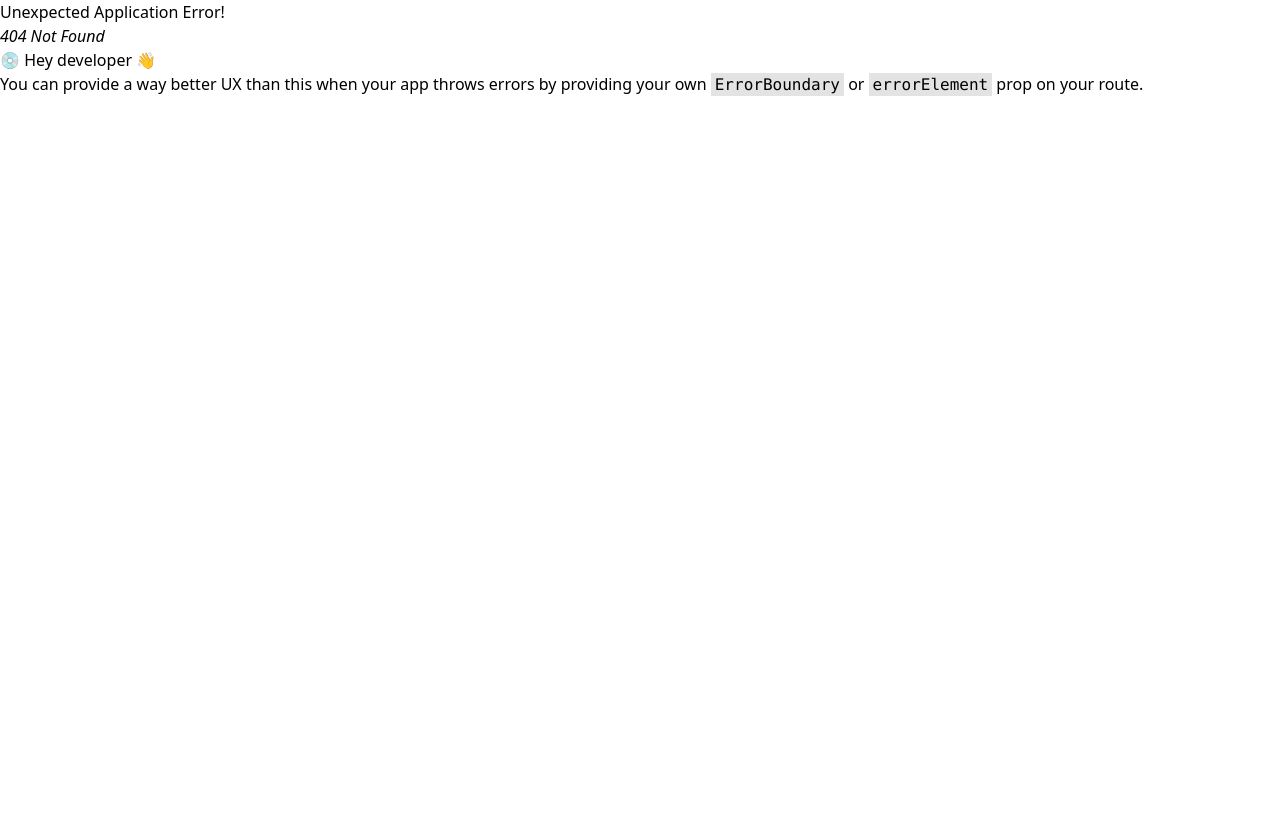
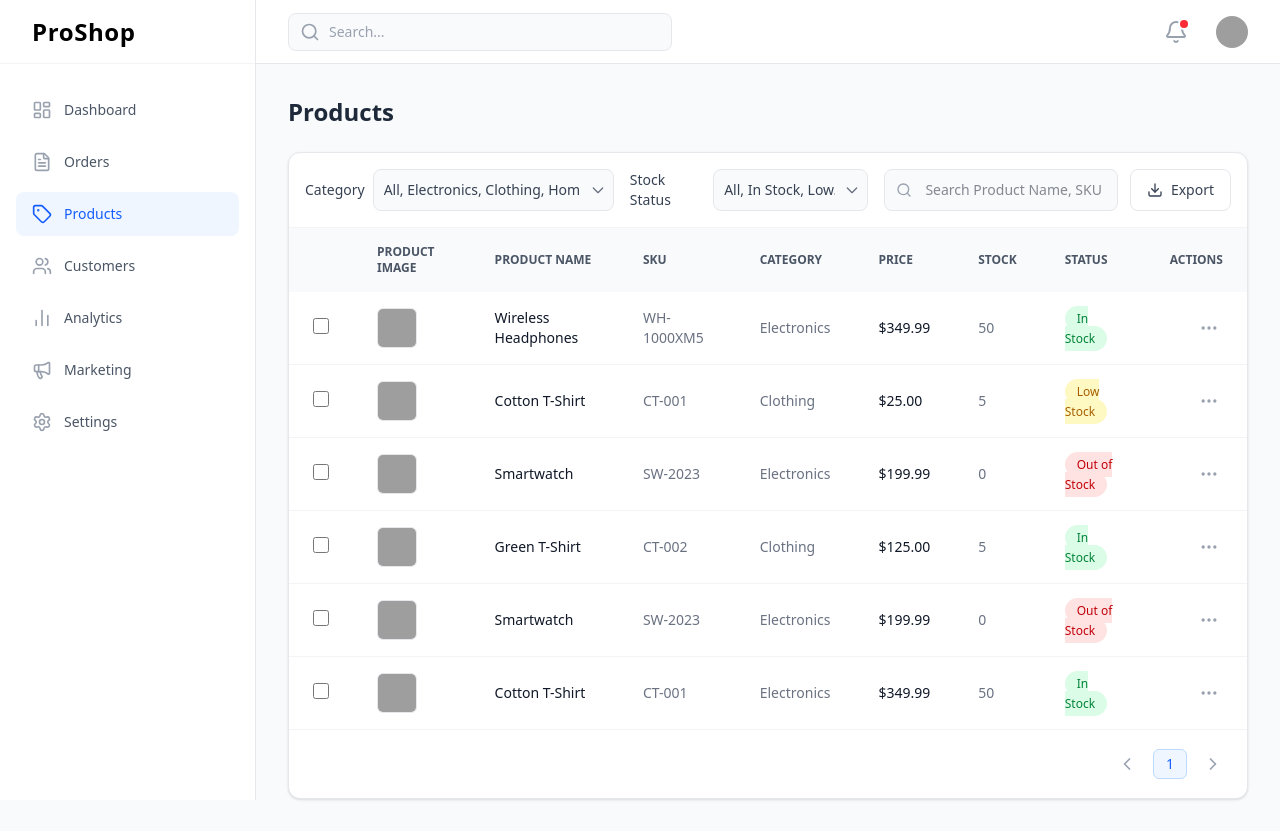
Before and after one commit to EMCSquare12/e-commerce-project, a React (Vite) app in the folder pro-ecommerce/frontend-admin/: page /admin/products in a window 1280 px wide. Before the commit this address had no page. Before the commit the page ends 800 px from the top, so only its background shows below. Built offline with nearby package versions, Linux system fonts and the light colour scheme; grey boxes are pictures that could not be loaded.

Commit message:
Feat: ProductsScreen with dummy details

```diff
--- a/pro-ecommerce/frontend-admin/src/main.jsx
+++ b/pro-ecommerce/frontend-admin/src/main.jsx
@@ -10,12 +10,14 @@ import {
 } from "react-router-dom";
 import DashboardScreen from "./screen/DashboardScreen.jsx";
 import OrdersScreen from "./screen/OrdersScreen.jsx";
+import ProductsScreen from "./screen/ProductsScreen.jsx";
 
 const router = createBrowserRouter(
   createRoutesFromElements(
     <Route path="/" element={<App />}>
       <Route index={true} path="/admin" element={<DashboardScreen />} />
       <Route index={true} path="/admin/orders" element={<OrdersScreen />} />
+      <Route index={true} path="/admin/products" element={<ProductsScreen />} />
     </Route>
   )
 );
--- a/pro-ecommerce/frontend-admin/src/screen/OrdersScreen.jsx
+++ b/pro-ecommerce/frontend-admin/src/screen/OrdersScreen.jsx
@@ -1,79 +1,78 @@
 import { useState } from "react";
 import {
   Search,
-  Filter,
   Download,
-  Eye,
   MoreHorizontal,
   ChevronLeft,
   ChevronRight,
+  ChevronDown,
 } from "lucide-react";
 
 const OrdersScreen = () => {
-  // 1. Mock Data (Expanded for the full list)
-  const allOrders = [
+  // 1. Mock Data matching your "Orders" image
+  const orders = [
     {
-      id: "9000000355a06087",
-      customer: "Alex Johnson",
-      date: "2023-03-22",
-      status: "Shipping",
-      revenue: "Rs 33,665.08",
-      paymentStatus: "Complete",
+      id: "#90001",
+      customer: "John Doe",
+      date: "2023-03-23",
+      total: "$120.50",
+      status: "Pending",
     },
     {
-      id: "9000000355a06004",
-      customer: "Maria Garcia",
+      id: "#90002",
+      customer: "Jane Smith",
       date: "2023-03-22",
-      status: "Processing",
-      revenue: "Rs 48,824.76",
-      paymentStatus: "Complete",
+      total: "$450.00",
+      status: "Shipped",
     },
     {
-      id: "9000000355a06093",
-      customer: "James Smith",
-      date: "2023-03-22",
+      id: "#90003",
+      customer: "Bob Johnson",
+      date: "2023-03-21",
+      total: "$89.99",
       status: "Delivered",
-      revenue: "Rs 59,281.39",
-      paymentStatus: "Complete",
     },
     {
-      id: "9000000355a06021",
-      customer: "Linda Wilson",
-      date: "2023-03-21",
-      status: "Cancelled",
-      revenue: "Rs 12,400.00",
-      paymentStatus: "Refunded",
+      id: "#90004",
+      customer: "John Doe",
+      date: "2023-03-20",
+      total: "$120.50",
+      status: "Pending",
     },
     {
-      id: "9000000355a06033",
-      customer: "Robert Brown",
-      date: "2023-03-21",
-      status: "Shipping",
-      revenue: "Rs 22,150.50",
-      paymentStatus: "Pending",
+      id: "#90005",
+      customer: "Jane Smith",
+      date: "2023-03-20",
+      total: "$450.00",
+      status: "Shipped",
     },
     {
-      id: "9000000355a06045",
-      customer: "Michael Davis",
-      date: "2023-03-20",
+      id: "#90006",
+      customer: "Jane Smith",
+      date: "2023-03-19",
+      total: "$150.00",
       status: "Delivered",
-      revenue: "Rs 8,900.00",
-      paymentStatus: "Complete",
+    },
+    {
+      id: "#90007",
+      customer: "Bob Johnson",
+      date: "2023-03-18",
+      total: "$120.50",
+      status: "Delivered",
     },
   ];
 
-  // 2. State for filters (Basic implementation)
-  const [searchTerm, setSearchTerm] = useState("");
-
-  // Helper to choose badge color based on status
+  // Helper function for status badge styling
   const getStatusColor = (status) => {
     switch (status) {
-      case "Complete":
-        return "bg-green-100 text-green-700";
       case "Pending":
-        return "bg-yellow-100 text-yellow-700";
-      case "Refunded":
-        return "bg-red-100 text-red-700";
+        return "bg-yellow-100 text-yellow-700 border border-yellow-200";
+      case "Shipped":
+        return "bg-blue-100 text-blue-700 border border-blue-200";
+      case "Delivered":
+        return "bg-green-100 text-green-700 border border-green-200";
+      case "Cancelled":
+        return "bg-red-100 text-red-700 border border-red-200";
       default:
         return "bg-gray-100 text-gray-700";
     }
@@ -81,112 +80,110 @@ const OrdersScreen = () => {
 
   return (
     <div className="space-y-6">
-      {/* --- Header Section --- */}
-      <div className="flex flex-col items-start justify-between gap-4 sm:flex-row sm:items-center">
-        <div>
-          <h1 className="text-2xl font-bold text-gray-800">Orders</h1>
-          <p className="text-sm text-gray-500">
-            Manage and track all your customer orders.
-          </p>
-        </div>
-        <div className="flex gap-3">
-          <button className="flex items-center gap-2 px-4 py-2 text-gray-600 transition-colors bg-white border border-gray-200 rounded-lg hover:bg-gray-50">
-            <Download className="w-4 h-4" />
-            <span>Export</span>
-          </button>
-          <button className="flex items-center gap-2 px-4 py-2 text-white transition-colors bg-blue-600 rounded-lg hover:bg-blue-700">
-            <span>+ Create Order</span>
-          </button>
-        </div>
+      {/* --- Page Title --- */}
+      <div className="flex items-center justify-between">
+        <h1 className="text-2xl font-bold text-gray-800">Orders</h1>
       </div>
 
-      {/* --- Filters & Search Bar --- */}
-      <div className="flex flex-col items-center justify-between gap-4 p-4 bg-white border border-gray-200 shadow-sm rounded-xl sm:flex-row">
-        {/* Search */}
-        <div className="relative w-full sm:w-96">
-          <div className="absolute inset-y-0 left-0 flex items-center pl-3 pointer-events-none">
-            <Search className="w-5 h-5 text-gray-400" />
+      {/* --- Main Content Card --- */}
+      <div className="bg-white border border-gray-200 shadow-sm rounded-xl">
+        {/* --- Toolbar Section (Filters & Search) --- */}
+        <div className="flex flex-col justify-between gap-4 p-4 border-b border-gray-100 lg:flex-row lg:items-center">
+          {/* Left Side: Filter Dropdowns */}
+          <div className="flex flex-col gap-4 sm:flex-row">
+            {/* Status Filter */}
+            <div className="flex items-center gap-2">
+              <span className="text-sm font-medium text-gray-700">Status</span>
+              <div className="relative">
+                <select className="appearance-none bg-gray-50 border border-gray-200 text-gray-700 text-sm rounded-lg focus:ring-blue-500 focus:border-blue-500 block w-full p-2.5 pr-8">
+                  <option>All, Pending, Shipped, Delivered...</option>
+                  <option>Pending</option>
+                  <option>Shipped</option>
+                  <option>Delivered</option>
+                  <option>Cancelled</option>
+                </select>
+                <ChevronDown className="absolute w-4 h-4 text-gray-500 pointer-events-none right-2 top-3" />
+              </div>
+            </div>
+
+            {/* Date Range Filter */}
+            <div className="flex items-center gap-2">
+              <div className="relative">
+                <select className="appearance-none bg-gray-50 border border-gray-200 text-gray-700 text-sm rounded-lg focus:ring-blue-500 focus:border-blue-500 block w-full p-2.5 pr-8">
+                  <option>Date Range</option>
+                  <option>Last 7 Days</option>
+                  <option>Last 30 Days</option>
+                  <option>This Month</option>
+                </select>
+                <ChevronDown className="absolute w-4 h-4 text-gray-500 pointer-events-none right-2 top-3" />
+              </div>
+            </div>
           </div>
-          <input
-            type="text"
-            placeholder="Search by Order ID or Customer..."
-            className="block w-full py-2 pl-10 pr-3 text-gray-900 placeholder-gray-400 border border-gray-200 rounded-lg bg-gray-50 focus:outline-none focus:ring-1 focus:ring-blue-500 focus:border-blue-500 sm:text-sm"
-            value={searchTerm}
-            onChange={(e) => setSearchTerm(e.target.value)}
-          />
+
+          {/* Right Side: Search & Export */}
+          <div className="flex flex-col gap-3 sm:flex-row">
+            <div className="relative w-full sm:w-64">
+              <div className="absolute inset-y-0 left-0 flex items-center pl-3 pointer-events-none">
+                <Search className="w-4 h-4 text-gray-400" />
+              </div>
+              <input
+                type="text"
+                className="bg-gray-50 border border-gray-200 text-gray-900 text-sm rounded-lg focus:ring-blue-500 focus:border-blue-500 block w-full pl-10 p-2.5"
+                placeholder="Order ID, Customer Name"
+              />
+            </div>
+
+            <button className="flex items-center justify-center gap-2 px-4 py-2.5 bg-white border border-gray-200 text-gray-700 text-sm font-medium rounded-lg hover:bg-gray-50 hover:text-gray-900 transition-colors">
+              <Download className="w-4 h-4" />
+              Export
+            </button>
+          </div>
         </div>
 
-        {/* Filters */}
-        <div className="flex items-center w-full gap-3 sm:w-auto">
-          <button className="flex items-center gap-2 px-4 py-2 text-gray-600 border border-gray-200 rounded-lg bg-gray-50 hover:bg-gray-100">
-            <Filter className="w-4 h-4" />
-            <span>Filter</span>
-          </button>
-          <select className="px-4 py-2 text-gray-600 border border-gray-200 rounded-lg outline-none bg-gray-50">
-            <option>Status: All</option>
-            <option>Complete</option>
-            <option>Pending</option>
-            <option>Refunded</option>
-          </select>
-        </div>
-      </div>
-
-      {/* --- Orders Table --- */}
-      <div className="overflow-hidden bg-white border border-gray-200 shadow-sm rounded-xl">
+        {/* --- Table Section --- */}
         <div className="overflow-x-auto">
-          <table className="w-full text-left">
-            <thead className="text-sm text-gray-500 border-b border-gray-100 bg-gray-50">
+          <table className="w-full text-left border-collapse">
+            <thead className="text-xs font-semibold text-gray-600 uppercase bg-gray-50">
               <tr>
-                <th className="w-10 px-6 py-4 font-medium">
-                  <input type="checkbox" className="border-gray-300 rounded" />
-                </th>
-                <th className="px-6 py-4 font-medium">Order ID</th>
-                <th className="px-6 py-4 font-medium">Customer</th>
-                <th className="px-6 py-4 font-medium">Date</th>
-                <th className="px-6 py-4 font-medium">Shipping Status</th>
-                <th className="px-6 py-4 font-medium">Revenue</th>
-                <th className="px-6 py-4 font-medium">Payment</th>
-                <th className="px-6 py-4 font-medium text-right">Actions</th>
+                <th className="w-10 px-6 py-4">Select</th>
+                <th className="px-6 py-4">Order ID</th>
+                <th className="px-6 py-4">Customer</th>
+                <th className="px-6 py-4">Date</th>
+                <th className="px-6 py-4">Total</th>
+                <th className="px-6 py-4">Status</th>
+                <th className="px-6 py-4 text-right">Actions</th>
               </tr>
             </thead>
-            <tbody className="divide-y divide-gray-100">
-              {allOrders.map((order) => (
-                <tr
-                  key={order.id}
-                  className="transition-colors hover:bg-gray-50 group"
-                >
+            <tbody className="text-sm divide-y divide-gray-100">
+              {orders.map((order, index) => (
+                <tr key={index} className="transition-colors hover:bg-gray-50">
                   <td className="px-6 py-4">
                     <input
                       type="checkbox"
-                      className="border-gray-300 rounded"
+                      className="w-4 h-4 text-blue-600 bg-gray-100 border-gray-300 rounded focus:ring-blue-500"
                     />
                   </td>
-                  <td className="px-6 py-4 font-medium text-gray-800">
-                    {order.id}
+                  <td className="px-6 py-4 font-medium text-gray-900">
+                    Order {order.id}
                   </td>
-                  <td className="px-6 py-4 text-gray-600">{order.customer}</td>
+                  <td className="px-6 py-4 font-medium text-gray-700">
+                    {order.customer}
+                  </td>
                   <td className="px-6 py-4 text-gray-500">{order.date}</td>
-                  <td className="px-6 py-4 text-gray-800">{order.status}</td>
-                  <td className="px-6 py-4 font-medium text-gray-800">
-                    {order.revenue}
+                  <td className="px-6 py-4 font-medium text-gray-900">
+                    {order.total}
                   </td>
                   <td className="px-6 py-4">
                     <span
-                      className={`px-3 py-1 rounded-full text-xs font-semibold ${getStatusColor(
-                        order.paymentStatus
+                      className={`px-3 py-1 rounded-full text-xs font-medium ${getStatusColor(
+                        order.status
                       )}`}
                     >
-                      {order.paymentStatus}
+                      {order.status}
                     </span>
                   </td>
-                  <td className="flex justify-end gap-2 px-6 py-4 text-right transition-opacity opacity-0 group-hover:opacity-100">
-                    <button
-                      className="p-2 text-gray-400 rounded-lg hover:text-blue-600 hover:bg-blue-50"
-                      title="View Details"
-                    >
-                      <Eye className="w-5 h-5" />
-                    </button>
-                    <button className="p-2 text-gray-400 rounded-lg hover:text-gray-600 hover:bg-gray-100">
+                  <td className="px-6 py-4 text-right">
+                    <button className="p-1 text-gray-400 rounded-md hover:text-gray-600 hover:bg-gray-100">
                       <MoreHorizontal className="w-5 h-5" />
                     </button>
                   </td>
@@ -196,17 +193,19 @@ const OrdersScreen = () => {
           </table>
         </div>
 
-        {/* --- Pagination --- */}
-        <div className="flex items-center justify-between px-6 py-4 border-t border-gray-100">
-          <p className="text-sm text-gray-500">Showing 1 to 6 of 50 entries</p>
-          <div className="flex gap-2">
-            <button className="p-2 border border-gray-200 rounded-lg hover:bg-gray-50 disabled:opacity-50">
-              <ChevronLeft className="w-4 h-4 text-gray-600" />
-            </button>
-            <button className="p-2 border border-gray-200 rounded-lg hover:bg-gray-50">
-              <ChevronRight className="w-4 h-4 text-gray-600" />
-            </button>
-          </div>
+        {/* --- Pagination Footer --- */}
+        <div className="flex items-center justify-end gap-2 p-4 border-t border-gray-100">
+          <button className="p-2 text-gray-400 rounded-lg hover:text-gray-600 hover:bg-gray-100 disabled:opacity-50">
+            <ChevronLeft className="w-5 h-5" />
+          </button>
+
+          <button className="px-3 py-1 text-sm font-medium text-blue-600 border border-blue-200 rounded-md bg-blue-50">
+            1
+          </button>
+
+          <button className="p-2 text-gray-400 rounded-lg hover:text-gray-600 hover:bg-gray-100">
+            <ChevronRight className="w-5 h-5" />
+          </button>
         </div>
       </div>
     </div>
--- /dev/null
+++ b/pro-ecommerce/frontend-admin/src/screen/ProductsScreen.jsx
@@ -0,0 +1,232 @@
+import { useState } from 'react';
+import {
+  Search,
+  Download,
+  MoreHorizontal,
+  ChevronLeft,
+  ChevronRight,
+  Filter
+} from 'lucide-react';
+
+const ProductsScreen = () => {
+  // 1. Mock Data matching your image
+  const products = [
+    {
+      id: 1,
+      image: 'https://images.unsplash.com/photo-1505740420928-5e560c06d30e?w=100&q=80', // Headphones
+      name: 'Wireless Headphones',
+      sku: 'WH-1000XM5',
+      category: 'Electronics',
+      price: '$349.99',
+      stock: 50,
+      status: 'In Stock'
+    },
+    {
+      id: 2,
+      image: 'https://images.unsplash.com/photo-1521572163474-6864f9cf17ab?w=100&q=80', // T-Shirt
+      name: 'Cotton T-Shirt',
+      sku: 'CT-001',
+      category: 'Clothing',
+      price: '$25.00',
+      stock: 5,
+      status: 'Low Stock'
+    },
+    {
+      id: 3,
+      image: 'https://images.unsplash.com/photo-1546868871-7041f2a55e12?w=100&q=80', // Smartwatch
+      name: 'Smartwatch',
+      sku: 'SW-2023',
+      category: 'Electronics',
+      price: '$199.99',
+      stock: 0,
+      status: 'Out of Stock'
+    },
+    {
+      id: 4,
+      image: 'https://images.unsplash.com/photo-1523275335684-37898b6baf30?w=100&q=80', // Watch 2
+      name: 'Green T-Shirt',
+      sku: 'CT-002',
+      category: 'Clothing',
+      price: '$125.00',
+      stock: 5,
+      status: 'In Stock'
+    },
+    {
+      id: 5,
+      image: 'https://images.unsplash.com/photo-1546868871-7041f2a55e12?w=100&q=80',
+      name: 'Smartwatch',
+      sku: 'SW-2023',
+      category: 'Electronics',
+      price: '$199.99',
+      stock: 0,
+      status: 'Out of Stock'
+    },
+    {
+      id: 6,
+      image: 'https://images.unsplash.com/photo-1505740420928-5e560c06d30e?w=100&q=80',
+      name: 'Cotton T-Shirt',
+      sku: 'CT-001',
+      category: 'Electronics',
+      price: '$349.99',
+      stock: 50,
+      status: 'In Stock'
+    },
+  ];
+
+  // Helper function for status badge styling
+  const getStatusColor = (status) => {
+    switch (status) {
+      case 'In Stock': return 'bg-green-100 text-green-700';
+      case 'Low Stock': return 'bg-yellow-100 text-yellow-700';
+      case 'Out of Stock': return 'bg-red-100 text-red-700';
+      default: return 'bg-gray-100 text-gray-700';
+    }
+  };
+
+  return (
+    <div className="space-y-6">
+
+      {/* --- Page Title --- */}
+      <div className="flex items-center justify-between">
+        <h1 className="text-2xl font-bold text-gray-800">Products</h1>
+      </div>
+
+      {/* --- Main Content Card --- */}
+      <div className="bg-white border border-gray-200 shadow-sm rounded-xl">
+
+        {/* --- Toolbar Section (Filters & Search) --- */}
+        <div className="flex flex-col justify-between gap-4 p-4 border-b border-gray-100 lg:flex-row lg:items-center">
+
+          {/* Left Side: Filter Dropdowns */}
+          <div className="flex flex-col gap-4 sm:flex-row">
+            {/* Category Filter */}
+            <div className="flex items-center gap-2">
+              <span className="text-sm font-medium text-gray-700">Category</span>
+              <div className="relative">
+                <select className="appearance-none bg-gray-50 border border-gray-200 text-gray-700 text-sm rounded-lg focus:ring-blue-500 focus:border-blue-500 block w-full p-2.5 pr-8">
+                  <option>All, Electronics, Clothing, Home...</option>
+                  <option>Electronics</option>
+                  <option>Clothing</option>
+                  <option>Home</option>
+                </select>
+                <div className="absolute inset-y-0 right-0 flex items-center px-2 text-gray-500 pointer-events-none">
+                  <svg className="w-4 h-4" fill="none" stroke="currentColor" viewBox="0 0 24 24"><path strokeLinecap="round" strokeLinejoin="round" strokeWidth="2" d="M19 9l-7 7-7-7"></path></svg>
+                </div>
+              </div>
+            </div>
+
+            {/* Stock Status Filter */}
+            <div className="flex items-center gap-2">
+              <span className="text-sm font-medium text-gray-700">Stock Status</span>
+              <div className="relative">
+                <select className="appearance-none bg-gray-50 border border-gray-200 text-gray-700 text-sm rounded-lg focus:ring-blue-500 focus:border-blue-500 block w-full p-2.5 pr-8">
+                  <option>All, In Stock, Low...</option>
+                  <option>In Stock</option>
+                  <option>Low Stock</option>
+                  <option>Out of Stock</option>
+                </select>
+                <div className="absolute inset-y-0 right-0 flex items-center px-2 text-gray-500 pointer-events-none">
+                  <svg className="w-4 h-4" fill="none" stroke="currentColor" viewBox="0 0 24 24"><path strokeLinecap="round" strokeLinejoin="round" strokeWidth="2" d="M19 9l-7 7-7-7"></path></svg>
+                </div>
+              </div>
+            </div>
+          </div>
+
+          {/* Right Side: Search & Export */}
+          <div className="flex flex-col gap-3 sm:flex-row">
+            <div className="relative">
+              <div className="absolute inset-y-0 left-0 flex items-center pl-3 pointer-events-none">
+                <Search className="w-4 h-4 text-gray-400" />
+              </div>
+              <input
+                type="text"
+                className="bg-gray-50 border border-gray-200 text-gray-900 text-sm rounded-lg focus:ring-blue-500 focus:border-blue-500 block w-full pl-10 p-2.5"
+                placeholder="Search Product Name, SKU"
+              />
+            </div>
+
+            <button className="flex items-center justify-center gap-2 px-4 py-2.5 bg-white border border-gray-200 text-gray-700 text-sm font-medium rounded-lg hover:bg-gray-50 hover:text-gray-900 transition-colors">
+              <Download className="w-4 h-4" />
+              Export
+            </button>
+          </div>
+        </div>
+
+        {/* --- Table Section --- */}
+        <div className="overflow-x-auto">
+          <table className="w-full text-left border-collapse">
+            <thead className="text-xs font-semibold text-gray-600 uppercase bg-gray-50">
+              <tr>
+                <th className="w-10 px-6 py-4">
+                   <span className="sr-only">Select</span>
+                </th>
+                <th className="px-6 py-4">Product Image</th>
+                <th className="px-6 py-4">Product Name</th>
+                <th className="px-6 py-4">SKU</th>
+                <th className="px-6 py-4">Category</th>
+                <th className="px-6 py-4">Price</th>
+                <th className="px-6 py-4">Stock</th>
+                <th className="px-6 py-4">Status</th>
+                <th className="px-6 py-4 text-right">Actions</th>
+              </tr>
+            </thead>
+            <tbody className="text-sm divide-y divide-gray-100">
+              {products.map((product) => (
+                <tr key={product.id} className="transition-colors hover:bg-gray-50">
+                  <td className="px-6 py-4">
+                    <input
+                      type="checkbox"
+                      className="w-4 h-4 text-blue-600 bg-gray-100 border-gray-300 rounded focus:ring-blue-500"
+                    />
+                  </td>
+                  <td className="px-6 py-4">
+                    <div className="w-10 h-10 overflow-hidden bg-gray-100 border border-gray-200 rounded-md">
+                      <img
+                        src={product.image}
+                        alt={product.name}
+                        className="object-cover w-full h-full"
+                      />
+                    </div>
+                  </td>
+                  <td className="px-6 py-4 font-medium text-gray-900">{product.name}</td>
+                  <td className="px-6 py-4 text-gray-500">{product.sku}</td>
+                  <td className="px-6 py-4 text-gray-500">{product.category}</td>
+                  <td className="px-6 py-4 font-medium text-gray-900">{product.price}</td>
+                  <td className="px-6 py-4 text-gray-500">{product.stock}</td>
+                  <td className="px-6 py-4">
+                    <span className={`px-3 py-1 rounded-full text-xs font-medium ${getStatusColor(product.status)}`}>
+                      {product.status}
+                    </span>
+                  </td>
+                  <td className="px-6 py-4 text-right">
+                    <button className="p-1 text-gray-400 rounded-md hover:text-gray-600 hover:bg-gray-100">
+                      <MoreHorizontal className="w-5 h-5" />
+                    </button>
+                  </td>
+                </tr>
+              ))}
+            </tbody>
+          </table>
+        </div>
+
+        {/* --- Pagination Footer --- */}
+        <div className="flex items-center justify-end gap-2 p-4 border-t border-gray-100">
+          <button className="p-2 text-gray-400 rounded-lg hover:text-gray-600 hover:bg-gray-100 disabled:opacity-50">
+            <ChevronLeft className="w-5 h-5" />
+          </button>
+
+          <button className="px-3 py-1 text-sm font-medium text-blue-600 border border-blue-200 rounded-md bg-blue-50">
+            1
+          </button>
+
+          <button className="p-2 text-gray-400 rounded-lg hover:text-gray-600 hover:bg-gray-100">
+            <ChevronRight className="w-5 h-5" />
+          </button>
+        </div>
+
+      </div>
+    </div>
+  );
+};
+
+export default ProductsScreen;
```
Also changed, not shown: pro-ecommerce/frontend-admin/src/screen/AnalyticsScreen.jsx (added), pro-ecommerce/frontend-admin/src/screen/CustomersdScreen.jsx (added), pro-ecommerce/frontend-admin/src/screen/MarketingScreen.jsx (added), pro-ecommerce/frontend-admin/src/screen/SettingsScreen.jsx (added).
